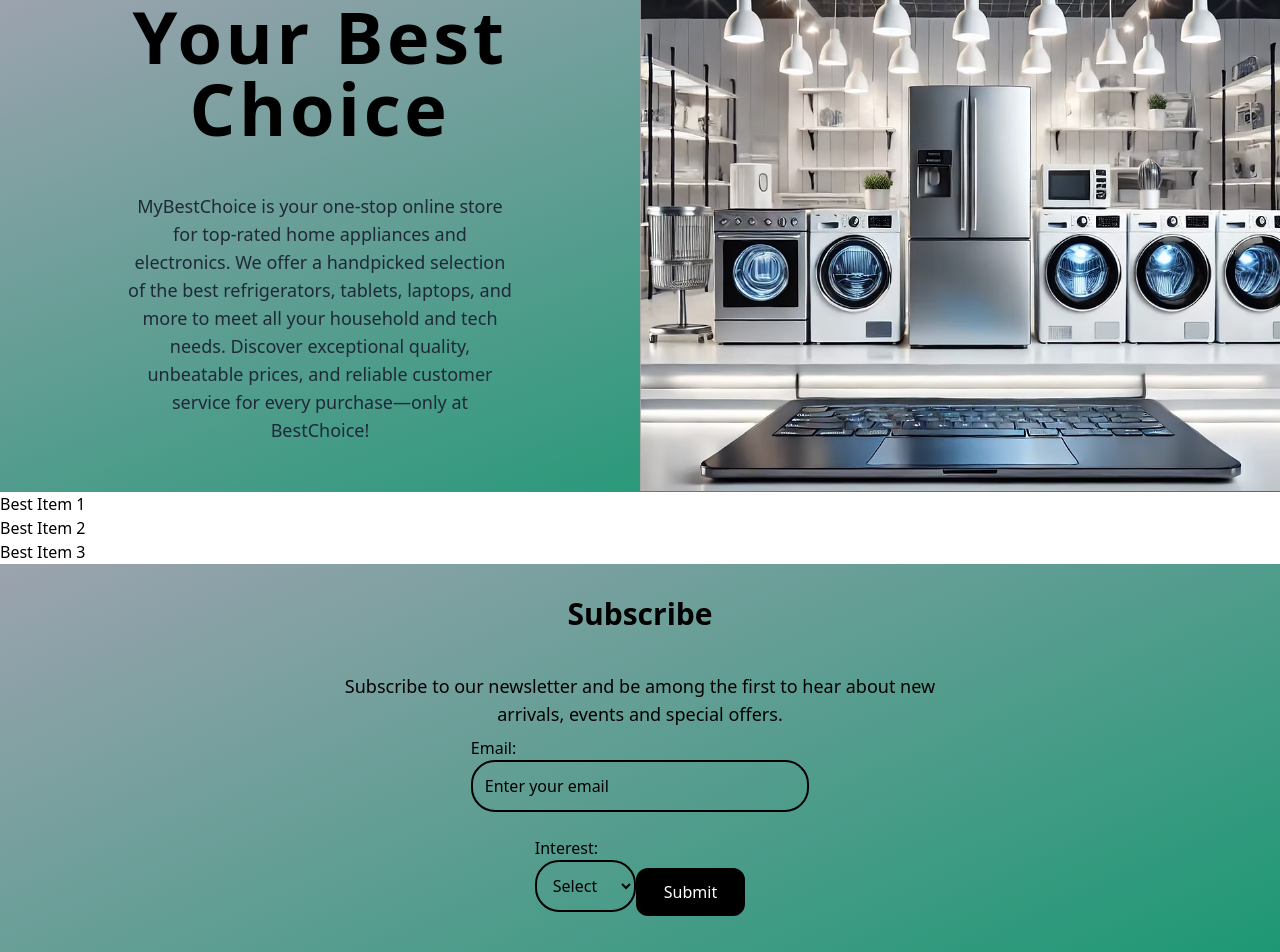
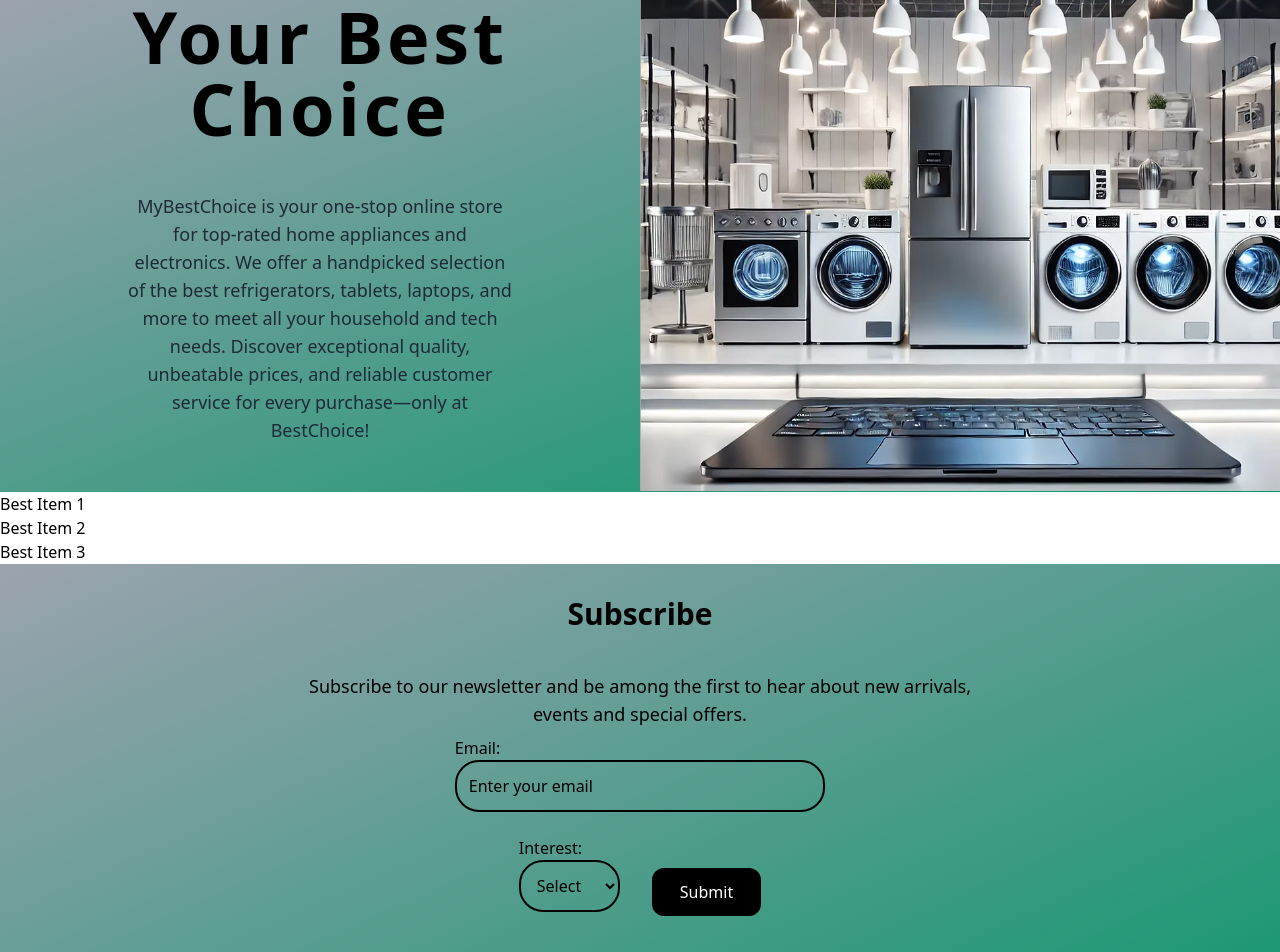
Before and after one commit to RolandSzB/react_final_project, a React (Vite) app: page / in a window 1280 px wide. Shown: the top 952 px of the page. Built offline with nearby package versions, Linux system fonts and the light colour scheme.

Commit message:
submit handling

```diff
--- a/src/footer/subscriptionForm.jsx
+++ b/src/footer/subscriptionForm.jsx
@@ -8,7 +8,7 @@ const ErrorMsg = ({ name }) => {
 };
 
 function SubscriptionForm() {
-  const handleSubmit = async (formData) => {
+  const handleSubmit = async (values, resetForm) => {
     try {
       const response = await fetch(
         "https://jsonplaceholder.typicode.com/users",
@@ -17,10 +17,11 @@ function SubscriptionForm() {
           headers: {
             "Content-Type": "application/json",
           },
-          body: JSON.stringify(formData),
+          body: JSON.stringify(values),
         }
       );
       const result = await response.json();
+      resetForm();
       console.log("Form submitted successfully:", result);
     } catch (error) {
       console.error("Error submitting form:", error);
@@ -35,6 +36,9 @@ function SubscriptionForm() {
     email: Yup.string().required("Email is required").email("Invalid email"),
     interest: Yup.string().required("Interest is required"),
   });
+  const handleReset = (resetForm) => {
+    resetForm();
+  };
 
   return (
     <div className="flex flex-col content-center px-96">
@@ -46,11 +50,11 @@ function SubscriptionForm() {
         arrivals, events and special offers.
       </div>
       <Formik
-        onSubmit={handleSubmit}
+        onSubmit={(values, { resetForm }) => handleSubmit(values, resetForm)}
         initialValues={initialValues}
         validationSchema={validationSchema}
       >
-        {() => (
+        {({ resetForm }) => (
           <Form>
             <label className="flex flex-col  px-40 ">
               Email:
@@ -58,14 +62,14 @@ function SubscriptionForm() {
                 type="text"
                 name="email"
                 placeholder="Enter your email"
-                className="bg-transparent border-2	border-black rounded-3xl p-3 placeholder-black hover:bg-green-400"
+                className="bg-transparent border-2	border-black rounded-3xl p-3 placeholder-black hover:bg-green-400 "
               />
               <ErrorMsg name={"email"} />
             </label>
 
             <br />
 
-            <label className="flex flex-row px-56 justify-between">
+            <label className="flex flex-row mx-56 justify-between">
               <div className="flex flex-col">
                 Interest:
                 <Field
@@ -82,7 +86,8 @@ function SubscriptionForm() {
 
               <button
                 type="submit"
-                className="bg-black text-white my-8 px-6 py-2 rounded-xl border-4 border-black  hover:bg-gray-700 "
+                className="bg-black text-white ms-8 my-8 px-6 py-2 rounded-xl border-4 border-black  hover:bg-gray-700 "
+                onClick={() => handleReset(resetForm)}
               >
                 Submit
               </button>
```
